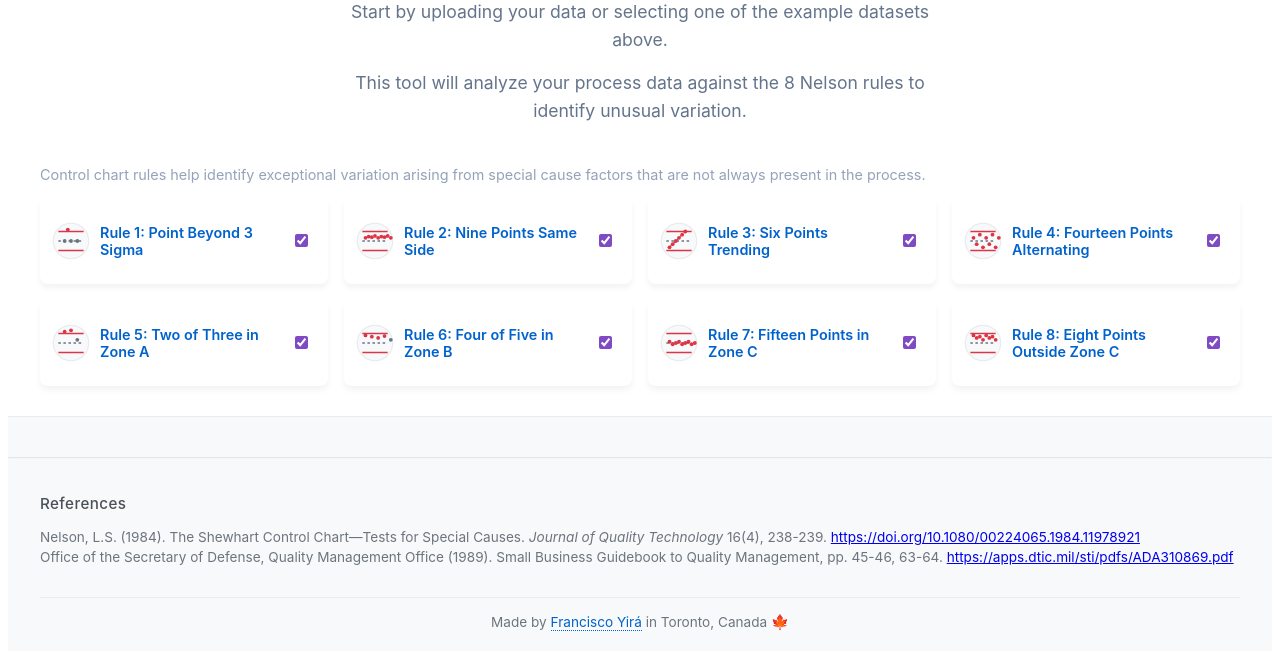
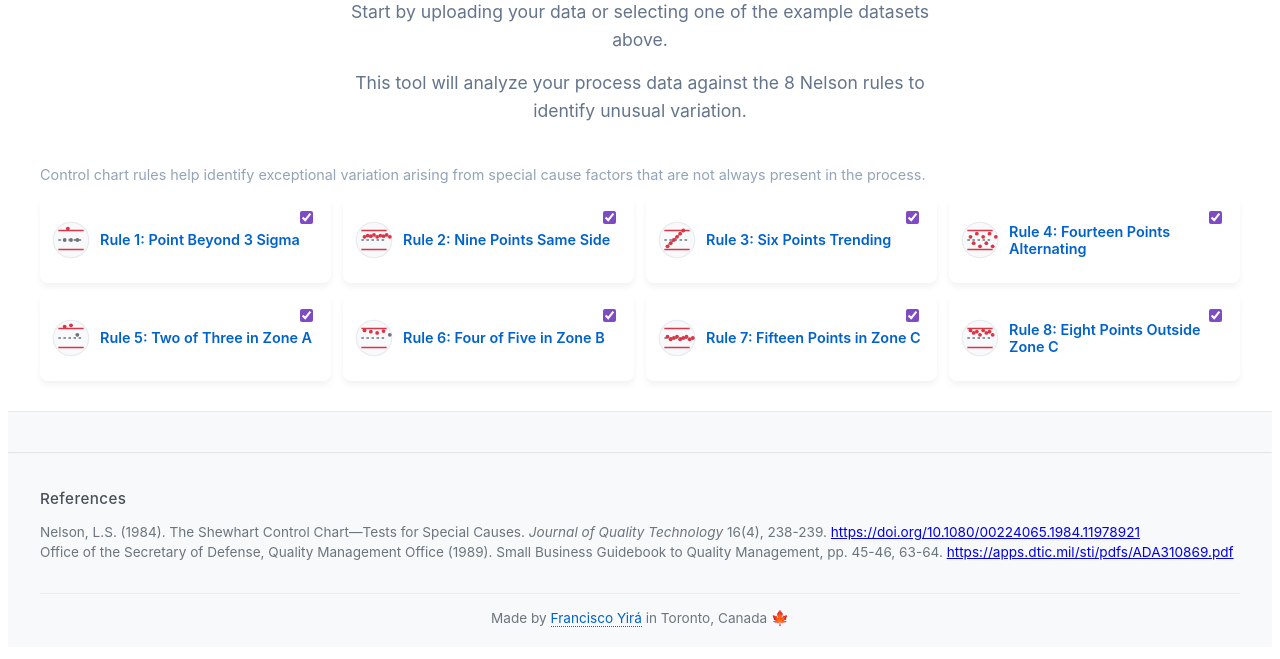
Before and after one commit to franciscoyira/lss_controlchart_web, a Flask app: page / in a window 1280 px wide. Shown: the part 379-1038 px from the top of the page. After the commit the page ends 1006 px from the top, so only its background shows below. Run offline with Flask 3, Linux system fonts and the light colour scheme; parts of the project's set-up code (start-up, migrations or seed data) failed here and were passed over.

Commit message:
fixing checkboxes not displaying

```diff
--- a/app/assets/styles.css
+++ b/app/assets/styles.css
@@ -315,8 +315,8 @@
 .rule-boxes-grid {
     display: grid;
     grid-template-columns: repeat(auto-fit, minmax(280px, 1fr));
-    gap: 16px;
-    margin-top: 15px;
+    gap: 12px;
+    margin-top: 12px;
 }
 
 .rule-box {
@@ -332,10 +332,11 @@
     overflow: hidden;
     position: relative;
     min-height: 62px;
+    cursor: pointer;
 }
 
 .rule-box:hover {
-    transform: translateY(-2px) scale(1.03);
+    transform: translateY(-1px) scale(1.03);
     box-shadow: 0 8px 16px rgba(0,0,0,0.12);
 }
 
@@ -381,12 +382,20 @@
     align-items: center;
     opacity: 0;
     transition: opacity 0.3s ease;
-    padding: 12px;
+    padding: 10px;
     pointer-events: none;
 }
 
 .rule-box:hover .rule-description {
     opacity: 1;
+}
+
+/* Position the checkbox consistently */
+.rule-checkbox-container {
+    position: absolute;
+    right: 10px;
+    top: 10px;
+    z-index: 10;
 }
 
 /* Responsive adjustments */
```
